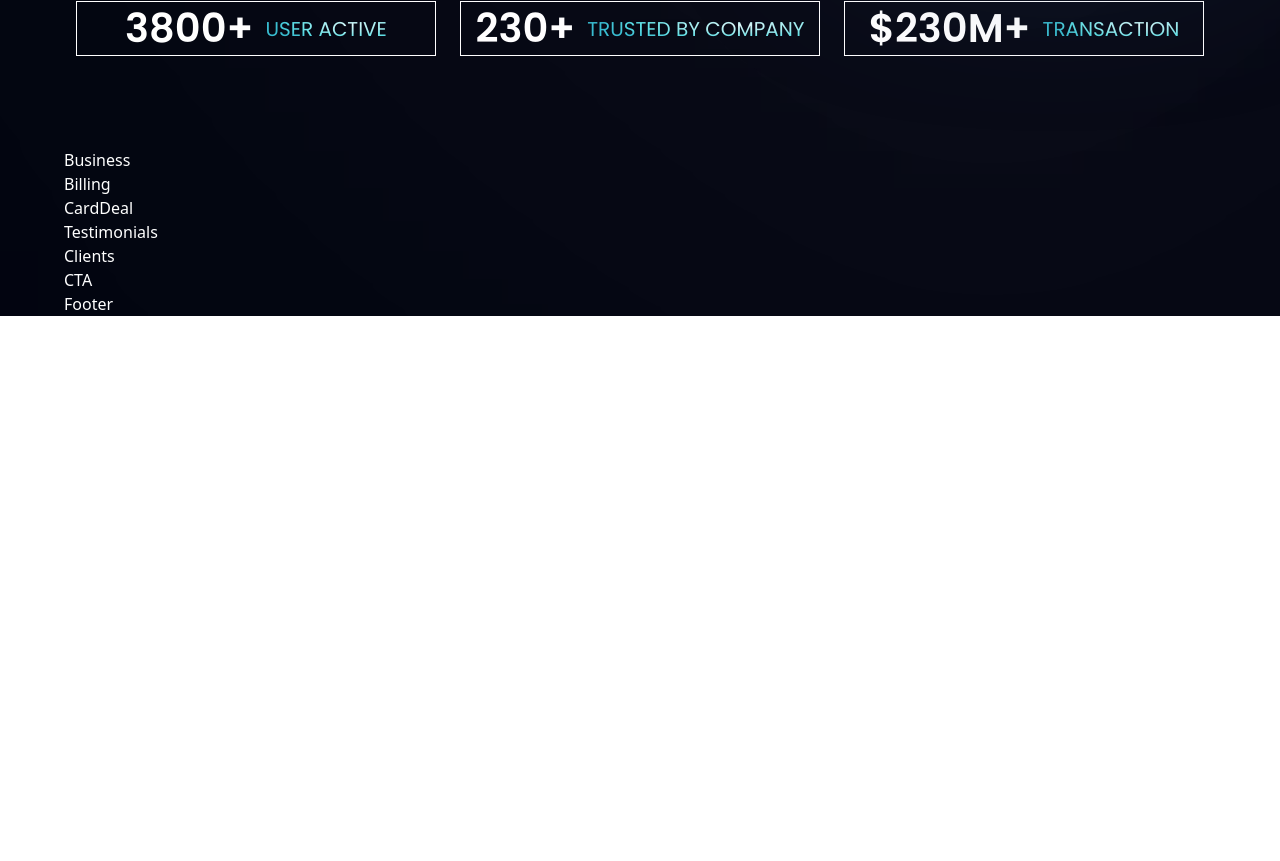
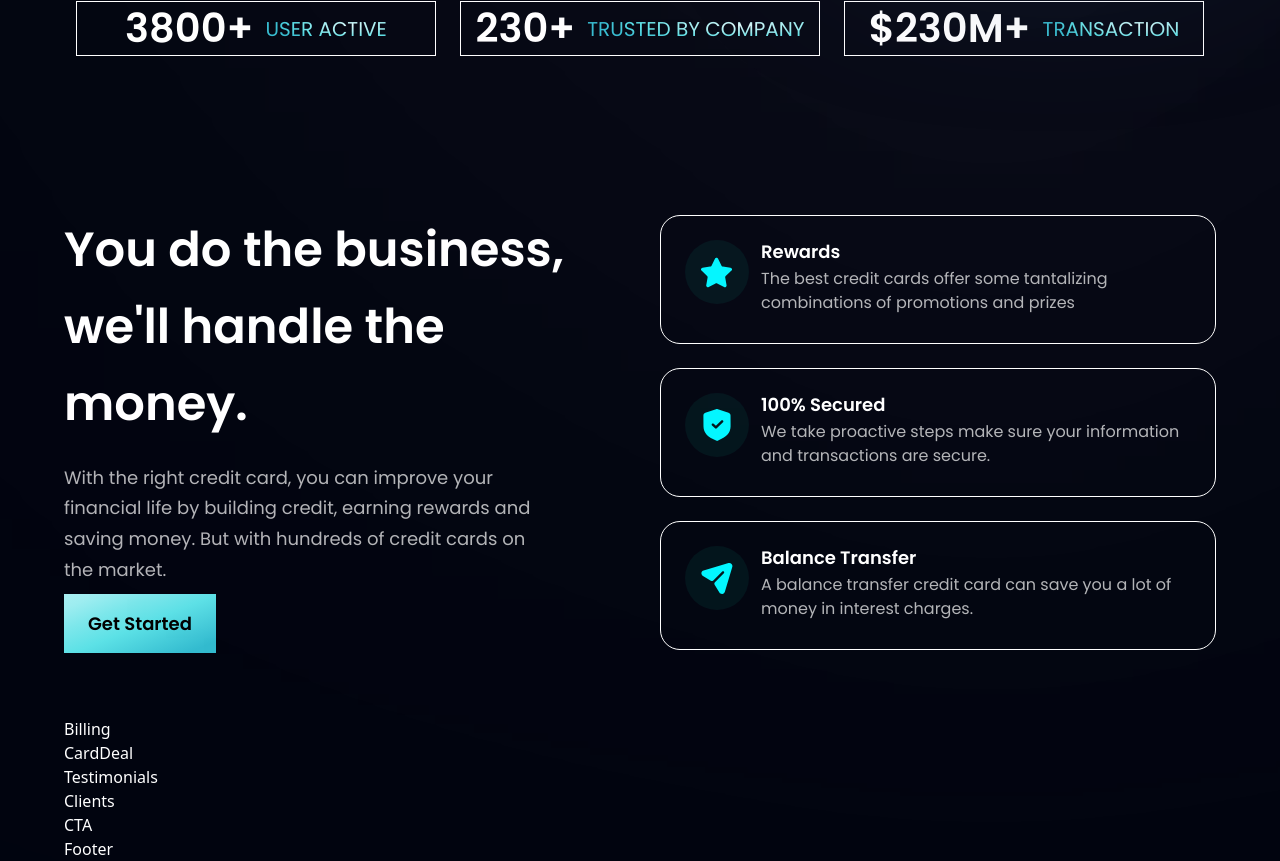
Before and after one commit to lobnor2/Modern-UI-UX-Tailwind, a React (Vite) app: page / in a window 1280 px wide. Shown: the part 810-1671 px from the top of the page. Before the commit the page ends 1126 px from the top, so only its background shows below. Built offline with nearby package versions, Linux system fonts and the light colour scheme.

Commit message:
done business unit

```diff
--- a/src/components/Business.jsx
+++ b/src/components/Business.jsx
@@ -1,7 +1,51 @@
 import React from "react";
+import { features } from "../constants";
+import styles, { layout } from "../style";
+import Button from "./Button";
 
+const FeatureCard = ({ icon, title, content, index }) => (
+  <div
+    className={`flex flex-row p-6 rounded-[20px] ${
+      index !== features.length - 1 ? "mb-6" : "mb-0"
+    } featured-card border border-white `}
+  >
+    <div
+      className={`w-[64px] h-[64px] ${styles.flexCenter} bg-dimBlue rounded-full`}
+    >
+      <img src={icon} alt="icon" className="w-[50%] h-[50%] object-contain" />
+    </div>
+    <div className="flex-1 flex flex-col ml-3">
+      <h4 className="font-poppins font-semibold text-white text-[18px] leading-[23px] mb-1">
+        {title}
+      </h4>
+      <p className="font-poppins font-normal text-dimWhite text-[16px] leading-[24px] mb-1">
+        {content}
+      </p>
+    </div>
+  </div>
+);
 const Business = () => {
-  return <div>Business</div>;
+  return (
+    <section id="features" className={layout.section}>
+      <div className={layout.sectionInfo}>
+        <h2 className={`${styles.heading2}`}>
+          You do the business, <br className="sm:block hidden" /> we'll handle
+          the money.
+        </h2>
+        <p className={`${styles.paragraph} max-w-[470px] mt-5`}>
+          With the right credit card, you can improve your financial life by
+          building credit, earning rewards and saving money. But with hundreds
+          of credit cards on the market.
+        </p>
+        <Button styles="mt-10" />
+      </div>
+      <div className={`${layout.sectionImg} flex-col`}>
+        {features.map((feature, index) => (
+          <FeatureCard key={feature.id} {...feature} index={index} /> //spread all of the features properties
+        ))}
+      </div>
+    </section>
+  );
 };
 
 export default Business;
```
